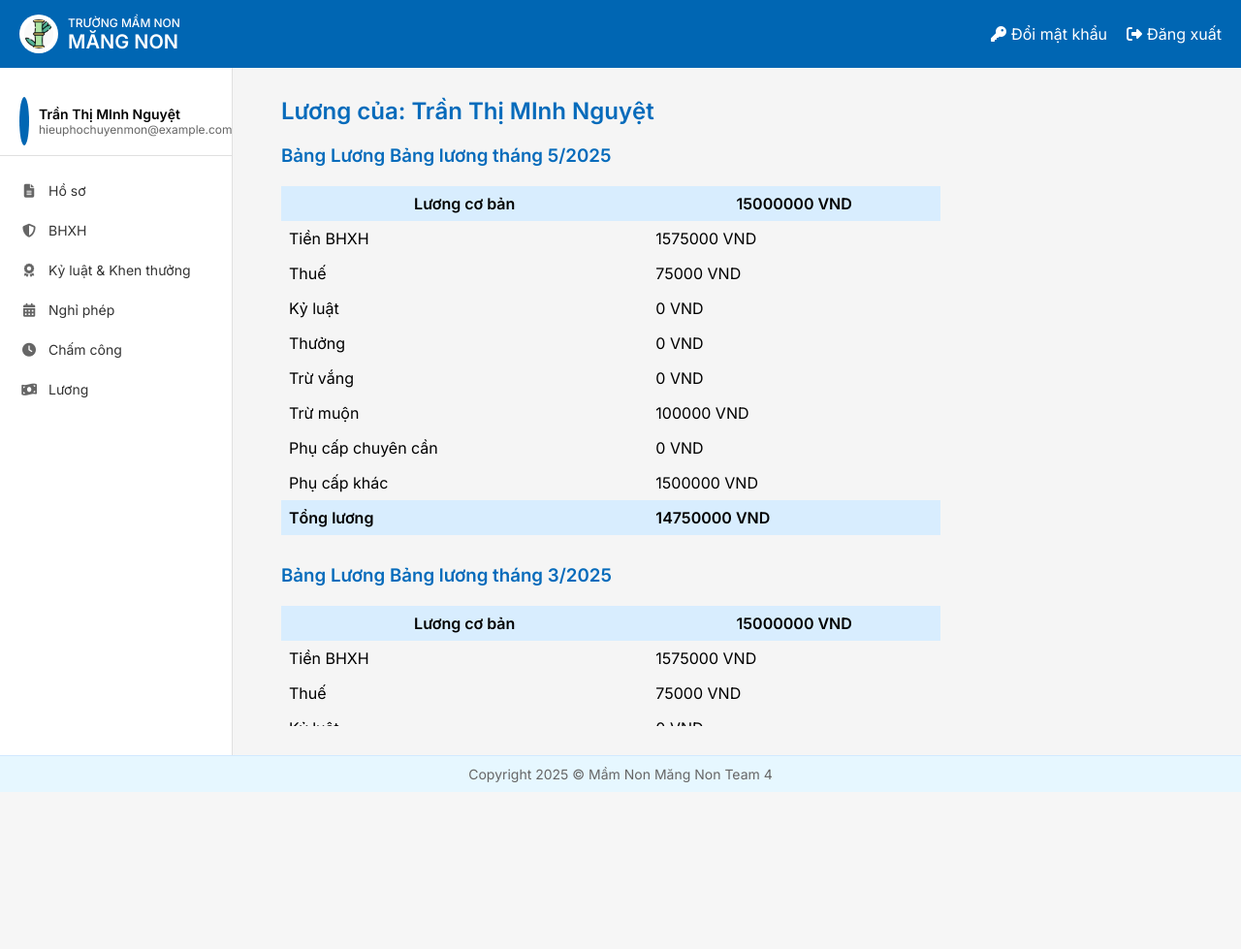
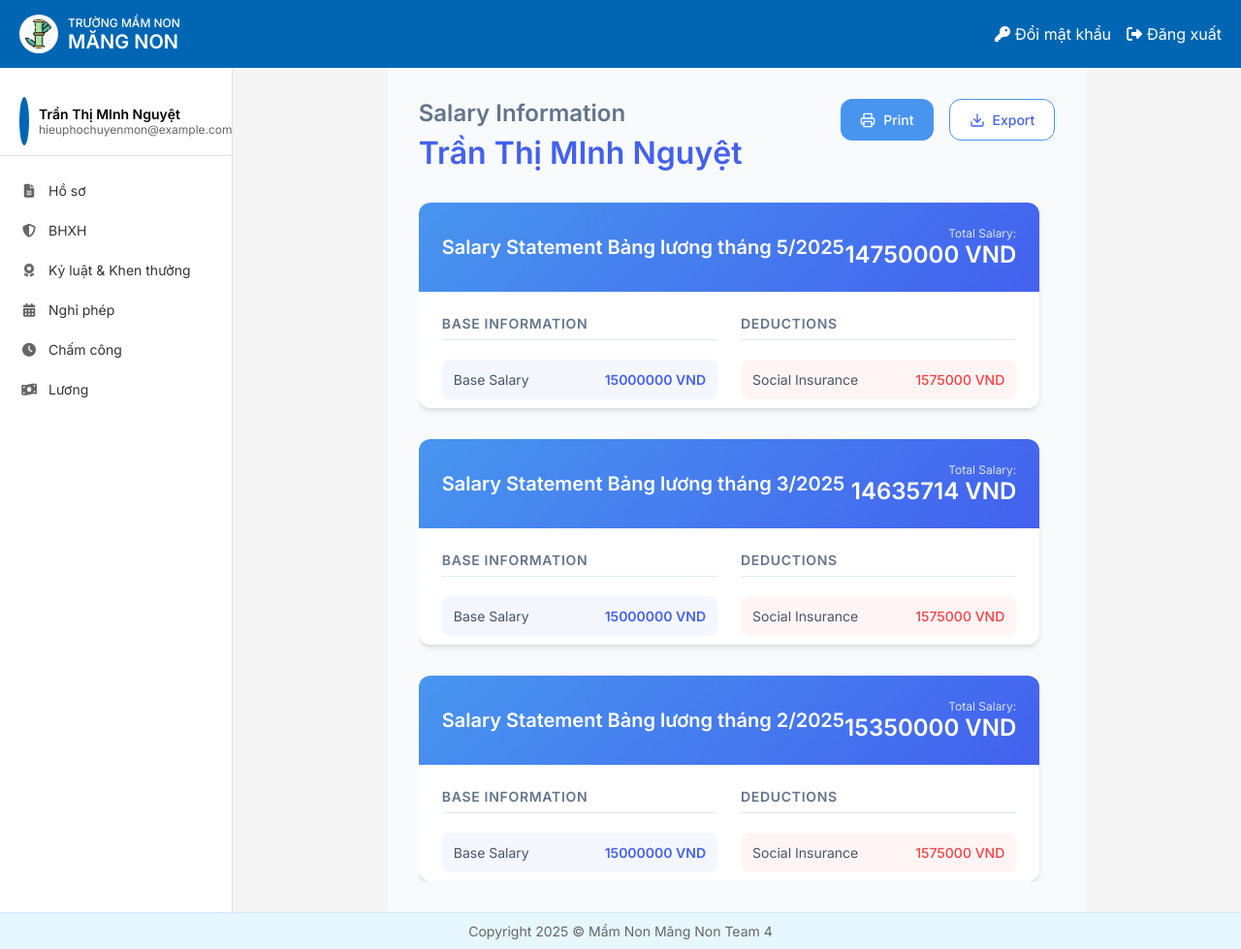
Before and after one commit to PhuongPham874/QLMN, a Django app: page /luong-nhan-vien/2/ in a window 1280 px wide. Shown: the whole page at 97% size. Before the commit the page ends 817 px from the top, so only its background shows below. Run offline with Django 4.2, Linux system fonts and the light colour scheme; a user stored in the database is signed in; data comes from the database, SQL or seed files in the repository; both versions use the stored data as it was after the commit.

Commit message:
14/5/2025 - l2

```diff
--- a/luong/views.py
+++ b/luong/views.py
@@ -172,7 +172,7 @@ def xem_bang_luong_cua_nhan_vien(request, nhan_vien_id):
 #
 #
 # @login_required
-# def danh_sach_luong(request):
+# def danh_sach_luong.css(request):
 #     nhan_vien = get_object_or_404(NhanVien, user=request.user)
 #     if nhan_vien.vi_tri_cong_viec in ['Kế toán']:
 #         nhan_viens = NhanVien.objects.all().order_by('id')
@@ -207,7 +207,7 @@ def xem_bang_luong_cua_nhan_vien(request, nhan_vien_id):
 #     # Sắp xếp bảng lương từ tháng gần nhất
 #     bang_luong_list.sort(key=lambda x: x['title'], reverse=True)
 #
-#     return render(request, 'Luong/danh_sach_luong.html', {
+#     return render(request, 'Luong/danh_sach_luong.css.html', {
 #         'bang_luong_list': bang_luong_list,
 #         'nhan_vien': nhan_vien
 #     })
--- /dev/null
+++ b/static/css/danh_sach_luong.css
@@ -0,0 +1,408 @@
+/* Modern Salary Dashboard Styles */
+:root {
+  --primary: #4361ee;
+  --primary-light: #4895ef;
+  --primary-dark: #3f37c9;
+  --success: #4cc9f0;
+  --warning: #f72585;
+  --danger: #f94144;
+  --gray-50: #f8fafc;
+  --gray-100: #f1f5f9;
+  --gray-200: #e2e8f0;
+  --gray-300: #cbd5e1;
+  --gray-400: #94a3b8;
+  --gray-500: #64748b;
+  --gray-600: #475569;
+  --gray-700: #334155;
+  --gray-800: #1e293b;
+  --gray-900: #0f172a;
+  --radius: 12px;
+  --shadow-sm: 0 1px 2px 0 rgba(0, 0, 0, 0.05);
+  --shadow: 0 1px 3px 0 rgba(0, 0, 0, 0.1), 0 1px 2px 0 rgba(0, 0, 0, 0.06);
+  --shadow-md: 0 4px 6px -1px rgba(0, 0, 0, 0.1), 0 2px 4px -1px rgba(0, 0, 0, 0.06);
+  --shadow-lg: 0 10px 15px -3px rgba(0, 0, 0, 0.1), 0 4px 6px -2px rgba(0, 0, 0, 0.05);
+  --transition: all 0.2s ease;
+}
+
+/* Base Styles */
+.salary-dashboard {
+  font-family: 'Inter', -apple-system, BlinkMacSystemFont, 'Segoe UI', Roboto, Oxygen, Ubuntu, Cantarell, 'Open Sans', 'Helvetica Neue', sans-serif;
+  color: var(--gray-800);
+  background-color: var(--gray-50);
+  padding: 2rem;
+  max-width: 1000px;
+  margin: 0 auto;
+}
+
+/* Dashboard Header */
+.dashboard-header {
+  display: flex;
+  justify-content: space-between;
+  align-items: flex-start;
+  margin-bottom: 2rem;
+}
+
+.employee-info {
+  display: flex;
+  flex-direction: column;
+}
+
+.page-title {
+  font-size: 1.5rem;
+  font-weight: 600;
+  color: var(--gray-500);
+  margin: 0;
+  margin-bottom: 0.5rem;
+}
+
+.employee-name {
+  font-size: 2rem;
+  font-weight: 700;
+  color: var(--primary);
+  margin: 0;
+  line-height: 1.2;
+}
+
+.header-actions {
+  display: flex;
+  gap: 1rem;
+}
+
+.action-button {
+  display: flex;
+  align-items: center;
+  gap: 0.5rem;
+  background-color: white;
+  border: 1px solid var(--gray-200);
+  border-radius: var(--radius);
+  padding: 0.75rem 1.25rem;
+  font-size: 0.875rem;
+  font-weight: 500;
+  color: var(--gray-700);
+  cursor: pointer;
+  transition: var(--transition);
+}
+
+.action-button:hover {
+  background-color: var(--gray-100);
+  border-color: var(--gray-300);
+  transform: translateY(-1px);
+}
+
+.button-icon {
+  display: flex;
+  align-items: center;
+  justify-content: center;
+}
+
+.button-icon svg {
+  width: 16px;
+  height: 16px;
+}
+
+.print-button {
+  background-color: var(--primary-light);
+  color: white;
+  border: none;
+}
+
+.print-button:hover {
+  background-color: var(--primary);
+}
+
+.export-button {
+  background-color: white;
+  color: var(--primary);
+  border: 1px solid var(--primary-light);
+}
+
+.export-button:hover {
+  background-color: var(--gray-50);
+}
+
+/* Salary Tables Container */
+.salary-tables-container {
+  display: flex;
+  flex-direction: column;
+  gap: 2rem;
+  max-height: 700px;
+  overflow-y: auto;
+  padding-right: 1rem;
+}
+
+/* Custom Scrollbar */
+.salary-tables-container::-webkit-scrollbar {
+  width: 6px;
+}
+
+.salary-tables-container::-webkit-scrollbar-track {
+  background: var(--gray-100);
+  border-radius: 10px;
+}
+
+.salary-tables-container::-webkit-scrollbar-thumb {
+  background-color: var(--gray-300);
+  border-radius: 10px;
+}
+
+.salary-tables-container::-webkit-scrollbar-thumb:hover {
+  background-color: var(--gray-400);
+}
+
+/* Salary Card */
+.salary-card {
+  background-color: white;
+  border-radius: var(--radius);
+  box-shadow: var(--shadow-md);
+  overflow: hidden;
+  transition: var(--transition);
+}
+
+.salary-card:hover {
+  box-shadow: var(--shadow-lg);
+  transform: translateY(-2px);
+}
+
+.card-header {
+  display: flex;
+  justify-content: space-between;
+  align-items: center;
+  padding: 1.5rem;
+  background: linear-gradient(135deg, var(--primary-light), var(--primary));
+  color: white;
+}
+
+.card-title {
+  font-size: 1.25rem;
+  font-weight: 600;
+  margin: 0;
+}
+
+.total-salary {
+  display: flex;
+  flex-direction: column;
+  align-items: flex-end;
+}
+
+.total-label {
+  font-size: 0.75rem;
+  opacity: 0.8;
+}
+
+.total-amount {
+  font-size: 1.5rem;
+  font-weight: 700;
+}
+
+/* Salary Details */
+.salary-details {
+  padding: 1.5rem;
+  display: grid;
+  grid-template-columns: repeat(auto-fit, minmax(250px, 1fr));
+  gap: 1.5rem;
+}
+
+.salary-section {
+  display: flex;
+  flex-direction: column;
+  gap: 0.75rem;
+}
+
+.section-title {
+  font-size: 0.875rem;
+  font-weight: 600;
+  color: var(--gray-500);
+  text-transform: uppercase;
+  letter-spacing: 0.05em;
+  margin: 0 0 0.5rem 0;
+  padding-bottom: 0.5rem;
+  border-bottom: 1px solid var(--gray-200);
+}
+
+.salary-item {
+  display: flex;
+  justify-content: space-between;
+  align-items: center;
+  padding: 0.75rem;
+  border-radius: 8px;
+  transition: var(--transition);
+}
+
+.salary-item:hover {
+  background-color: var(--gray-50);
+}
+
+.item-label {
+  font-size: 0.875rem;
+  color: var(--gray-600);
+}
+
+.item-value {
+  font-size: 0.875rem;
+  font-weight: 500;
+  color: var(--gray-800);
+}
+
+.base-salary {
+  background-color: rgba(67, 97, 238, 0.05);
+}
+
+.base-salary .item-value {
+  color: var(--primary);
+  font-weight: 600;
+}
+
+.deduction {
+  background-color: rgba(249, 65, 68, 0.05);
+}
+
+.deduction .item-value {
+  color: var(--danger);
+}
+
+.addition {
+  background-color: rgba(76, 201, 240, 0.05);
+}
+
+.addition .item-value {
+  color: var(--success);
+}
+
+/* Salary Summary */
+.salary-summary {
+  padding: 1.5rem;
+  background-color: var(--gray-50);
+  border-top: 1px solid var(--gray-200);
+}
+
+.summary-item {
+  display: flex;
+  justify-content: space-between;
+  align-items: center;
+  padding: 0.75rem 0;
+}
+
+.summary-item:not(:last-child) {
+  border-bottom: 1px dashed var(--gray-200);
+}
+
+.summary-label {
+  font-size: 0.875rem;
+  font-weight: 500;
+  color: var(--gray-600);
+}
+
+.summary-value {
+  font-size: 1rem;
+  font-weight: 600;
+  color: var(--gray-800);
+}
+
+.summary-value.deduction {
+  color: var(--danger);
+}
+
+.summary-value.addition {
+  color: var(--success);
+}
+
+.summary-item.total {
+  margin-top: 0.5rem;
+  padding-top: 1rem;
+  border-top: 2px solid var(--gray-300);
+}
+
+.summary-item.total .summary-label {
+  font-size: 1rem;
+  font-weight: 600;
+  color: var(--gray-700);
+}
+
+.summary-item.total .summary-value {
+  font-size: 1.25rem;
+  font-weight: 700;
+  color: var(--primary);
+}
+
+/* Empty State */
+.empty-state {
+  display: flex;
+  flex-direction: column;
+  align-items: center;
+  justify-content: center;
+  padding: 4rem 2rem;
+  background-color: white;
+  border-radius: var(--radius);
+  box-shadow: var(--shadow);
+}
+
+.empty-icon {
+  width: 48px;
+  height: 48px;
+  color: var(--gray-400);
+  margin-bottom: 1rem;
+}
+
+.empty-icon svg {
+  width: 100%;
+  height: 100%;
+}
+
+.empty-message {
+  color: var(--gray-500);
+  font-size: 1rem;
+  text-align: center;
+}
+
+/* Print Styles */
+@media print {
+  .salary-dashboard {
+    padding: 0;
+    background-color: white;
+  }
+
+  .header-actions {
+    display: none;
+  }
+
+  .salary-tables-container {
+    max-height: none;
+    overflow: visible;
+  }
+
+  .salary-card {
+    box-shadow: none;
+    margin-bottom: 2rem;
+    page-break-inside: avoid;
+  }
+
+  .salary-card:hover {
+    transform: none;
+    box-shadow: none;
+  }
+}
+
+/* Responsive Design */
+@media (max-width: 768px) {
+  .salary-dashboard {
+    padding: 1rem;
+  }
+
+  .dashboard-header {
+    flex-direction: column;
+    gap: 1rem;
+  }
+
+  .header-actions {
+    width: 100%;
+  }
+
+  .action-button {
+    flex: 1;
+    justify-content: center;
+  }
+
+  .salary-details {
+    grid-template-columns: 1fr;
+  }
+}
--- a/templates/Luong/danh_sach_luong.html
+++ b/templates/Luong/danh_sach_luong.html
@@ -1,62 +1,134 @@
 {% extends 'home.html' %}
 
 {% block page_background %}
-<div style="padding: 30px 50px;">
+{% load static %}
+<div class="salary-dashboard">
+  <!-- Header Section -->
+  <div class="dashboard-header">
+    <div class="employee-info">
+      <h1 class="page-title">Salary Information</h1>
+      <h2 class="employee-name">{{ nhan_vien.ten_nv }}</h2>
+    </div>
+    <div class="header-actions">
+      <button class="action-button print-button" onclick="window.print()">
+        <span class="button-icon">
+          <svg viewBox="0 0 24 24" fill="none" stroke="currentColor" stroke-width="2" stroke-linecap="round" stroke-linejoin="round">
+            <polyline points="6 9 6 2 18 2 18 9"></polyline>
+            <path d="M6 18H4a2 2 0 0 1-2-2v-5a2 2 0 0 1 2-2h16a2 2 0 0 1 2 2v5a2 2 0 0 1-2 2h-2"></path>
+            <rect x="6" y="14" width="12" height="8"></rect>
+          </svg>
+        </span>
+        Print
+      </button>
+      <button class="action-button export-button">
+        <span class="button-icon">
+          <svg viewBox="0 0 24 24" fill="none" stroke="currentColor" stroke-width="2" stroke-linecap="round" stroke-linejoin="round">
+            <path d="M21 15v4a2 2 0 0 1-2 2H5a2 2 0 0 1-2-2v-4"></path>
+            <polyline points="7 10 12 15 17 10"></polyline>
+            <line x1="12" y1="15" x2="12" y2="3"></line>
+          </svg>
+        </span>
+        Export
+      </button>
+    </div>
+  </div>
 
-  <!-- Tiêu đề với tên nhân viên -->
-  <h2 style="color: #066BBB; margin-bottom: 20px;">Lương của: {{ nhan_vien.ten_nv }}</h2>
+  <!-- Salary Tables Container -->
+  <div class="salary-tables-container">
+    {% for bang_luong in bang_luong_list %}
+      <div class="salary-card">
+        <div class="card-header">
+          <h3 class="card-title">Salary Statement {{ bang_luong.title }}</h3>
+          <div class="total-salary">
+            <span class="total-label">Total Salary:</span>
+            <span class="total-amount">{{ bang_luong.tong_luong|floatformat:0 }} VND</span>
+          </div>
+        </div>
 
-  <div class="bang-luong" style="max-height: 600px; overflow-y: auto; padding-right: 20px; width: 700px;">
-    <!-- Hiển thị các bảng lương -->
-    {% for bang_luong in bang_luong_list %}
-      <h3 style="color: #066BBB; margin-bottom: 20px;">Bảng Lương {{ bang_luong.title }}</h3>
+        <div class="salary-details">
+          <div class="salary-section">
+            <h4 class="section-title">Base Information</h4>
+            <div class="salary-item base-salary">
+              <span class="item-label">Base Salary</span>
+              <span class="item-value">{{ bang_luong.muc_luong|floatformat:0 }} VND</span>
+            </div>
+          </div>
 
-      <table style="width: 100%; border-collapse: collapse; margin-bottom: 30px;">
-        <tr style="background-color: #D8EDFE;">
-          <th style="padding: 8px; font-weight: bold;">Lương cơ bản</th>
-          <th style="padding: 8px; font-weight: bold;">{{ bang_luong.muc_luong|floatformat:0 }} VND</th>
-        </tr>
-        <tr>
-          <td style="padding: 8px;">Tiền BHXH</td>
-          <td style="padding: 8px;">{{ bang_luong.tien_bhxh|default:0|floatformat:0 }} VND</td>
-        </tr>
-        <tr>
-          <td style="padding: 8px;">Thuế</td>
-          <td style="padding: 8px;">{{ bang_luong.thue|floatformat:0 }} VND</td>
-        </tr>
-        <tr>
-          <td style="padding: 8px;">Kỷ luật</td>
-          <td style="padding: 8px;">{{ bang_luong.tien_ky_luat|floatformat:0 }} VND</td>
-        </tr>
-        <tr>
-          <td style="padding: 8px;">Thưởng</td>
-          <td style="padding: 8px;">{{ bang_luong.thuong|floatformat:0 }} VND</td>
-        </tr>
-        <tr>
-          <td style="padding: 8px;">Trừ vắng</td>
-          <td style="padding: 8px;">{{ bang_luong.vang_tru|floatformat:0 }} VND</td>
-        </tr>
-        <tr>
-          <td style="padding: 8px;">Trừ muộn</td>
-          <td style="padding: 8px;">{{ bang_luong.muon_tru|floatformat:0 }} VND</td>
-        </tr>
-         <tr>
-          <td style="padding: 8px;">Phụ cấp chuyên cần</td>
-          <td style="padding: 8px;">{{ bang_luong.phu_cap_chuyen_can|floatformat:0 }} VND</td>
-        </tr>
-        <tr>
-          <td style="padding: 8px;">Phụ cấp khác</td>
-          <td style="padding: 8px;">{{ bang_luong.tong_phu_cap|default:0|floatformat:0 }} VND</td>
-        </tr>
-        <tr style="background-color: #D8EDFE;">
-          <td style="padding: 8px; font-weight: bold;">Tổng lương</td>
-          <td style="padding: 8px; font-weight: bold;">{{ bang_luong.tong_luong|floatformat:0 }} VND</td>
-        </tr>
-      </table>
+          <div class="salary-section">
+            <h4 class="section-title">Deductions</h4>
+            <div class="salary-item deduction">
+              <span class="item-label">Social Insurance</span>
+              <span class="item-value">{{ bang_luong.tien_bhxh|default:0|floatformat:0 }} VND</span>
+            </div>
+            <div class="salary-item deduction">
+              <span class="item-label">Tax</span>
+              <span class="item-value">{{ bang_luong.thue|floatformat:0 }} VND</span>
+            </div>
+            <div class="salary-item deduction">
+              <span class="item-label">Disciplinary Deductions</span>
+              <span class="item-value">{{ bang_luong.tien_ky_luat|floatformat:0 }} VND</span>
+            </div>
+            <div class="salary-item deduction">
+              <span class="item-label">Absence Deductions</span>
+              <span class="item-value">{{ bang_luong.vang_tru|floatformat:0 }} VND</span>
+            </div>
+            <div class="salary-item deduction">
+              <span class="item-label">Late Deductions</span>
+              <span class="item-value">{{ bang_luong.muon_tru|floatformat:0 }} VND</span>
+            </div>
+          </div>
+
+          <div class="salary-section">
+            <h4 class="section-title">Additions</h4>
+            <div class="salary-item addition">
+              <span class="item-label">Bonus</span>
+              <span class="item-value">{{ bang_luong.thuong|floatformat:0 }} VND</span>
+            </div>
+            <div class="salary-item addition">
+              <span class="item-label">Attendance Allowance</span>
+              <span class="item-value">{{ bang_luong.phu_cap_chuyen_can|floatformat:0 }} VND</span>
+            </div>
+            <div class="salary-item addition">
+              <span class="item-label">Other Allowances</span>
+              <span class="item-value">{{ bang_luong.tong_phu_cap|default:0|floatformat:0 }} VND</span>
+            </div>
+          </div>
+        </div>
+
+        <div class="salary-summary">
+          <div class="summary-item">
+            <span class="summary-label">Total Deductions:</span>
+            <span class="summary-value deduction">
+              {{ bang_luong.tien_bhxh|default:0|add:bang_luong.thue|add:bang_luong.tien_ky_luat|add:bang_luong.vang_tru|add:bang_luong.muon_tru|floatformat:0 }} VND
+            </span>
+          </div>
+          <div class="summary-item">
+            <span class="summary-label">Total Additions:</span>
+            <span class="summary-value addition">
+              {{ bang_luong.thuong|add:bang_luong.phu_cap_chuyen_can|add:bang_luong.tong_phu_cap|default:0|floatformat:0 }} VND
+            </span>
+          </div>
+          <div class="summary-item total">
+            <span class="summary-label">Net Salary:</span>
+            <span class="summary-value">{{ bang_luong.tong_luong|floatformat:0 }} VND</span>
+          </div>
+        </div>
+      </div>
     {% empty %}
-      <p>Không có bảng lương nào.</p>
+      <div class="empty-state">
+        <div class="empty-icon">
+          <svg viewBox="0 0 24 24" fill="none" stroke="currentColor" stroke-width="2" stroke-linecap="round" stroke-linejoin="round">
+            <circle cx="12" cy="12" r="10"></circle>
+            <line x1="12" y1="8" x2="12" y2="12"></line>
+            <line x1="12" y1="16" x2="12.01" y2="16"></line>
+          </svg>
+        </div>
+        <p class="empty-message">No salary information available.</p>
+      </div>
     {% endfor %}
   </div>
+</div>
 
-</div>
+<!-- Link to external CSS file -->
+<link rel="stylesheet" href="{% static 'css/danh_sach_luong.css' %}">
 {% endblock %}
--- a/templates/NghiPhep/NP_list.html
+++ b/templates/NghiPhep/NP_list.html
@@ -1,5 +1,5 @@
 {% extends 'home.html' %}
-
+{% block page_background %}
 {% block extra_css %}
 <style>
     body{
@@ -299,7 +299,7 @@
     Danh sách Nghỉ phép - {{nhan_vien}}
 {% endblock %}
 
-{% block page_background %}
+
 <div class="content">
     {% url 'DanhSachNP_NV' as url_np_nv %}
     {% url 'DanhSachNP' as url_np %}
--- a/templates/home.html
+++ b/templates/home.html
@@ -50,7 +50,7 @@
                     <a href="{% url 'NVXemHoSo' %}" class="nav-item"><i class="fas fa-file-alt"></i> Hồ sơ</a>
                     <a href="#" class="nav-item"><i class="fas fa-shield-alt"></i> BHXH</a>
                     <a href="#" class="nav-item"><i class="fas fa-award"></i> Kỷ luật & Khen thưởng</a>
-                    <a href="#" class="nav-item"><i class="fas fa-calendar-alt"></i> Nghỉ phép</a>
+                    <a href="{% url 'DanhSachNP_redirect' %}" class="nav-item"><i class="fas fa-calendar-alt"></i> Nghỉ phép</a>
                     <a href="{% url 'cham_cong' %}" class="nav-item"><i class="fas fa-clock"></i> Chấm công</a>
                     <a href="{% url 'chuyen_huong_luong' %}" class="nav-item"><i class="fas fa-money-bill-wave"></i> Lương</a>
                 </nav>
```
Also changed, not shown: QLMN/settings.py (line endings or trailing spaces), db.sqlite3.
